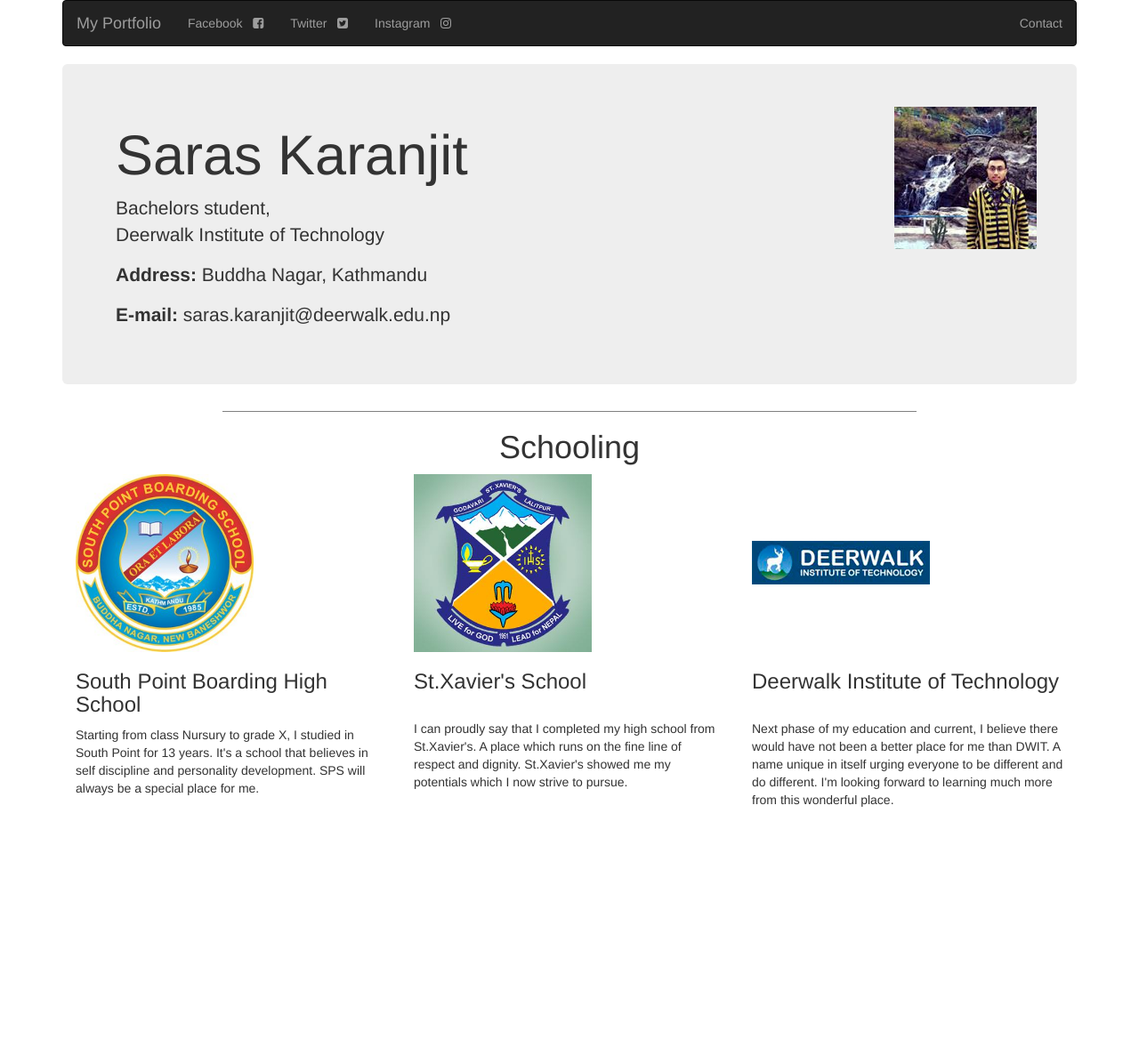
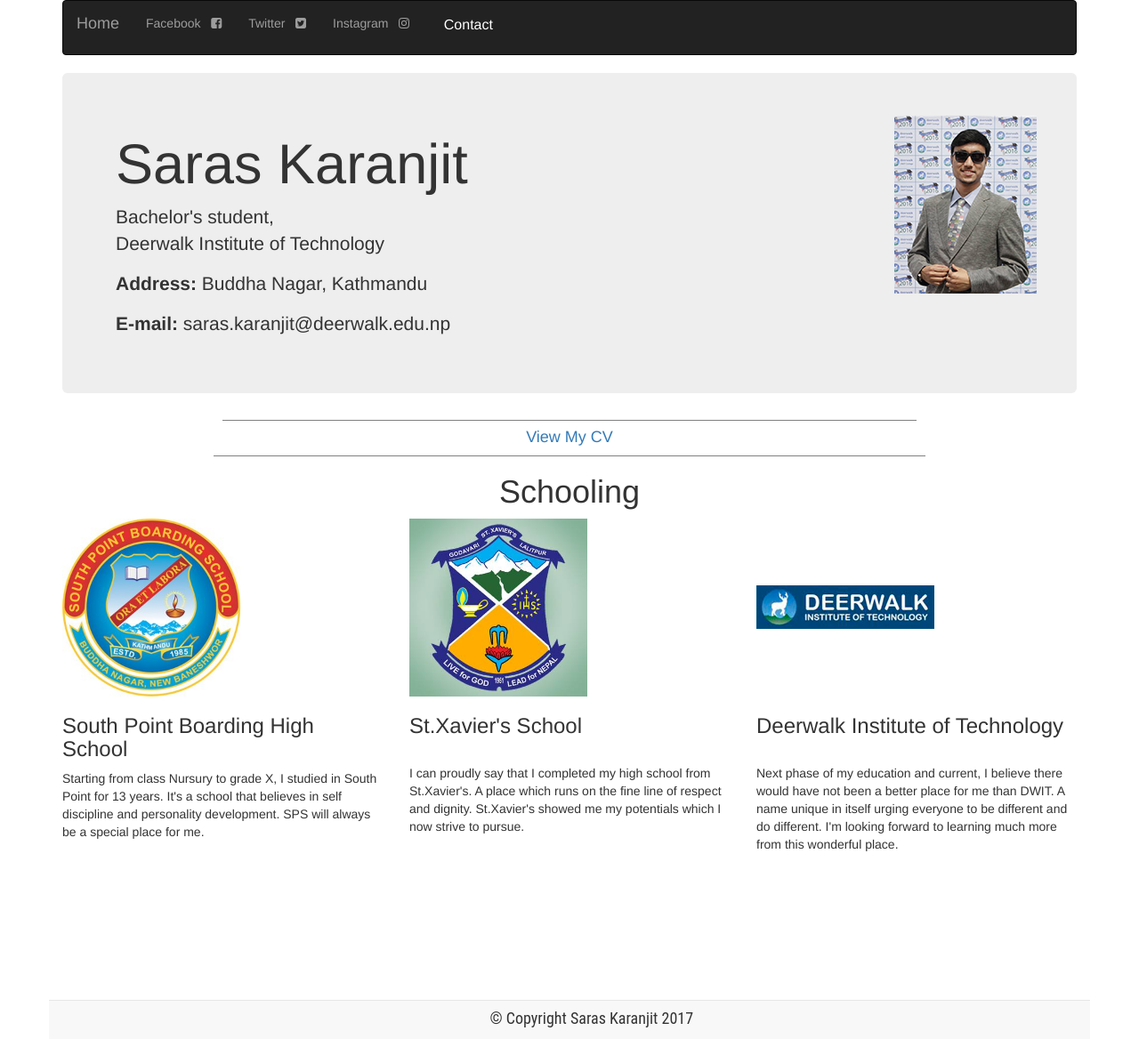
Before and after one commit to saraskaranjit/saraskaranjit.github.io, a plain HTML site: page index.html in a window 1280 px wide. Shown: the whole page at 89% size. Before the commit the page ends 1074 px from the top, so only its background shows below. Drawn offline with Linux system fonts and the light colour scheme.

Commit message:
Update index.html

```diff
--- a/index.html
+++ b/index.html
@@ -12,7 +12,7 @@
             <nav class="navbar navbar-inverse">
                 <div class="container-fluid">
                     <div class="navbar-header">
-                        <a class="navbar-brand" href="#">My Portfolio</a>
+                        <a class="navbar-brand" href="index.html">Home</a>
                     </div>
                     <ul class="nav navbar-nav">
                         <li><a href="https://www.facebook.com/saras.karanjit">Facebook  &nbsp; <i class="fa fa-facebook-square"></i>                         </a></li>
@@ -20,10 +20,19 @@
                         <li><a href="https://www.instagram.com/srs_karanjit/">Instagram  &nbsp; <i class="fa fa-instagram"></i>           </a></li>
                     </ul>
 
+                        <div class="dropdown">
                     <ul class="nav navbar-nav navbar-right">
-                        <li><a href="#"><span class="Icon Icon--dm Icon--large"></span> &nbsp; Contact</a></li>
+
+                        <li><span class="Icon Icon--dm Icon--large"></span> &nbsp; <button class="dropbtn">Contact</button>
+                            <div class="dropdown-content">
+                            <p><br>&nbsp; &nbsp; Phone: 9843214080</p>
+                          </div>
+                        </li>
                     </ul>
+                    </div>
                 </div>
+
+
             </nav>
             <div class="jumbotron">
                  <div class="row">
@@ -32,15 +41,24 @@
                     Saras Karanjit
                 </h1>
                 <p>
-                   Bachelors student,<br> Deerwalk Institute of Technology</p>
+                   Bachelor's student,<br> Deerwalk Institute of Technology</p>
                 <p><b>Address: </b>Buddha Nagar, Kathmandu</p>
                 <p><b>E-mail: </b>saras.karanjit@deerwalk.edu.np</p>
                      </div>
                      <div class="col-md-2" style="float:right;">
-                         <img src="me.jpg"/>
+                         <img src="photo.jpg"/>
                      </div>
             </div>
         </div>
+            <div class="row">
+                <div class="col-md-2" style="background-color:inherit">
+                </div>
+                <div class="col-md-8" style="background-color:rgb(128,128,128)">
+                </div>
+                <div align="center">
+                <a href="cv.html"><h4>View My CV</h4></a>
+            </div>
+
               <div class="row">
                 <div class="col-md-2" style="background-color:inherit">
                 </div>
@@ -80,11 +98,20 @@
 
              <div class="runner-container" style="width: 600px; height: 150px;"><canvas class="runner-canvas" width="600" height="150" style="width: 600px; height: 150px;"></canvas></div>
             <canvas class="runner-canvas" width="600" height="150" style="width: 600px; height: 150px;"></canvas>
+
+            <footer class="mojFooter">
+                <font face="Roboto Condensed" size="4"> <center>
+                <div class="container">
+                    <div class="row" style="margin-top: 7px;">
+                         <p> &nbsp; &nbsp; &nbsp;  &nbsp; &nbsp; &nbsp; &copy; Copyright Saras Karanjit 2017</p>
+                    </div>
+
+                </div>
+                </font> </center>
+            </footer>
+
         </div>
 
-
-
-
-
+        </div>
 
     </body>
```
